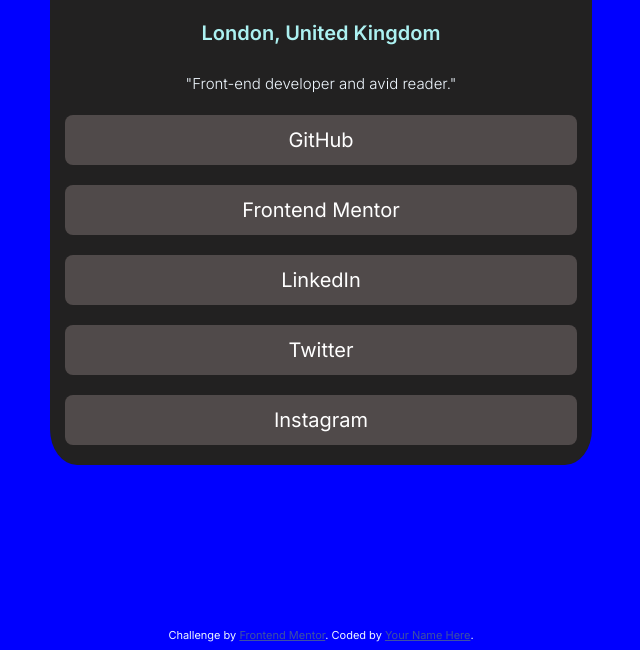
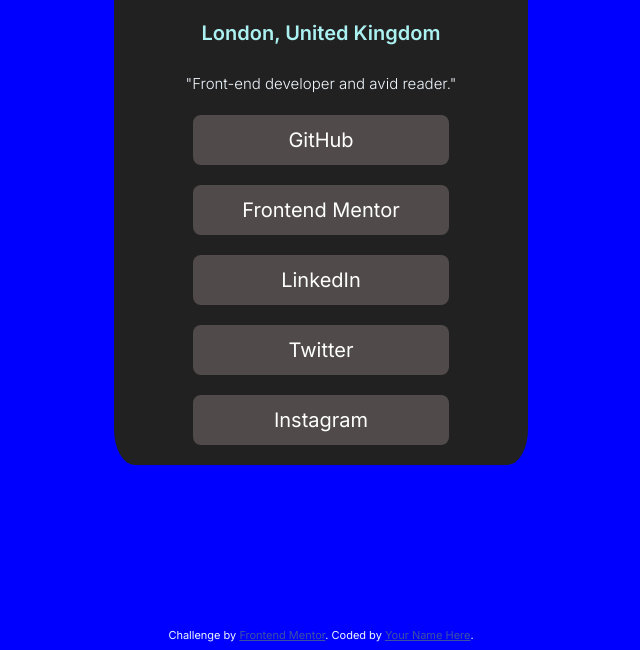
Before and after one commit to AlexStraton/Social-Links-page, a plain HTML site: page index.html in a window 1280 px wide. Shown: the part 427-1077 px from the top of the page, without its empty margins (319-959 px from the left). Drawn offline with Linux system fonts and the light colour scheme.

Commit message:
made width smaller

```diff
--- a/style.css
+++ b/style.css
@@ -13,7 +13,7 @@
   flex-direction: column;
   align-items: center;
   border-radius: 5%;
-  width: 40vw;
+  width: 30vw;
   margin: 0 auto;
   padding: 10px 15px;
   margin-top: 11rem;
@@ -47,7 +47,7 @@
 
 .btn {
   margin: 10px;
-  width: 40vw;
+  width: 20vw;
   background-color: rgb(80, 74, 74);
   color: white;
   font-family: "inter", sans-serif;
```
